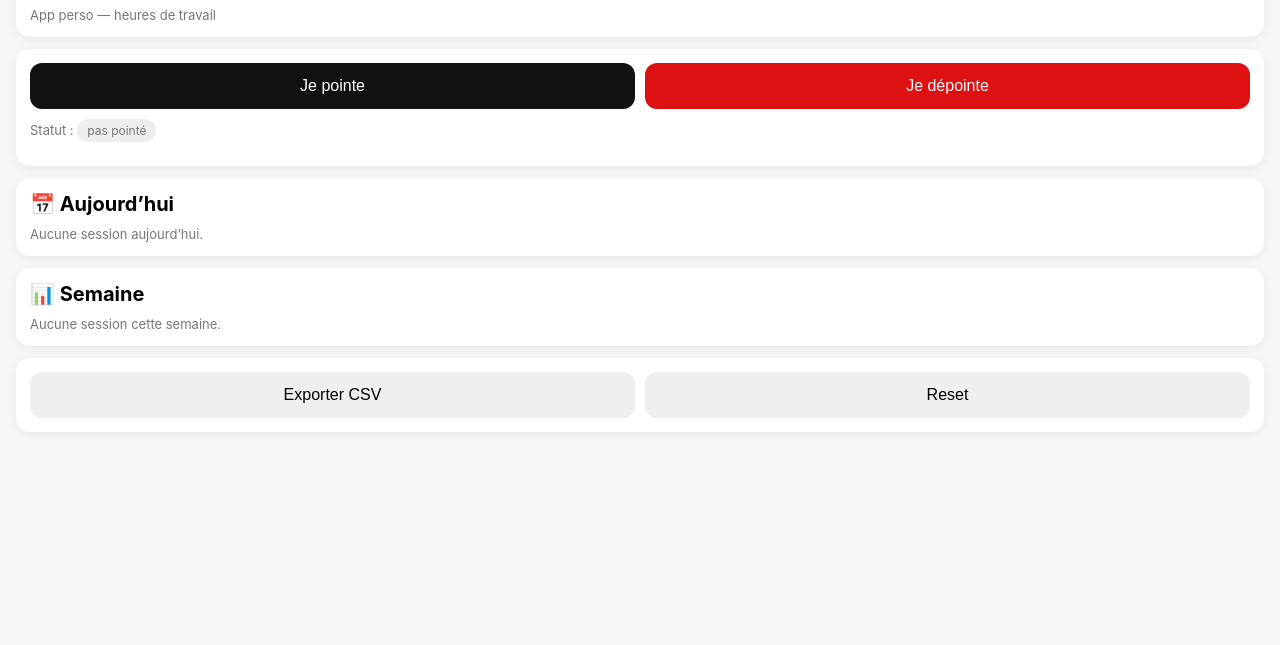
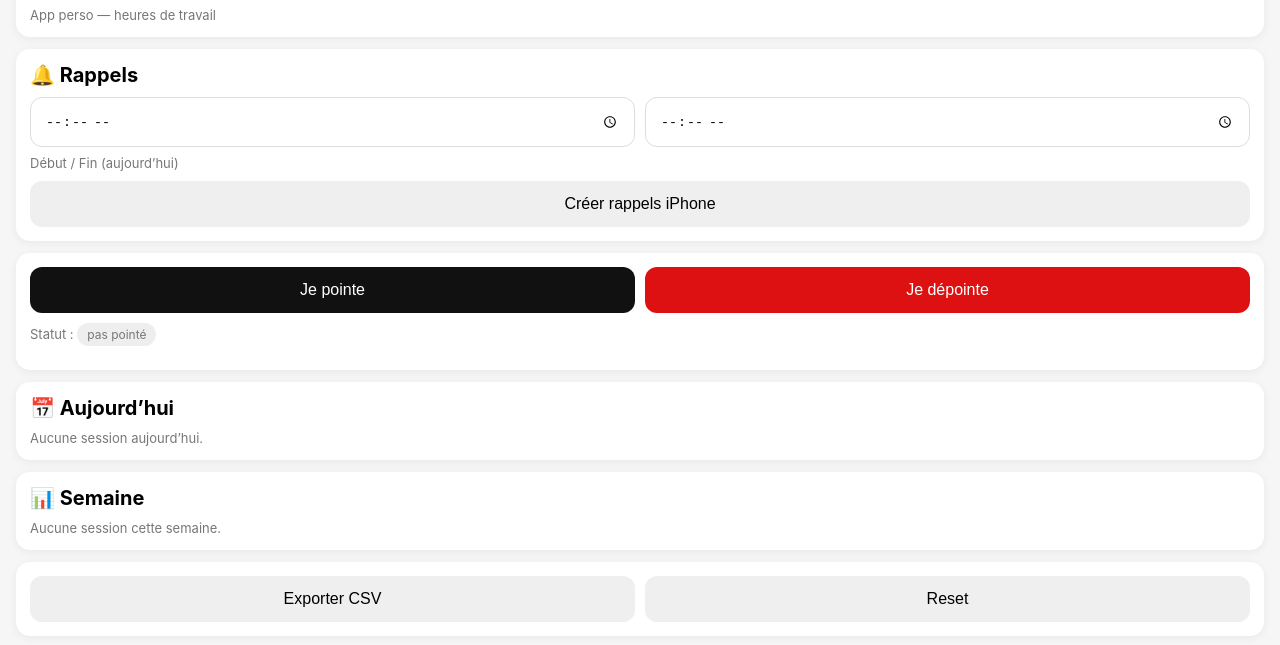
Before and after one commit to aureliennoel/pointeuse, a plain HTML site: page index.html in a window 1280 px wide. Shown: the part 57-702 px from the top of the page. Drawn offline with Linux system fonts and the light colour scheme.

Commit message:
index.html

```diff
--- a/index.html
+++ b/index.html
@@ -44,6 +44,18 @@
   <div class="muted">App perso — heures de travail</div>
 </div>
 
+  <div class="card">
+  <h1>🔔 Rappels</h1>
+  <div class="row">
+    <input id="shiftStart" type="time" style="padding:14px;border-radius:12px;border:1px solid #ddd;width:100%">
+    <input id="shiftEnd" type="time" style="padding:14px;border-radius:12px;border:1px solid #ddd;width:100%">
+  </div>
+  <div class="muted" style="margin-top:8px">Début / Fin (aujourd’hui)</div>
+  <div style="margin-top:10px">
+    <button id="btnIcs">Créer rappels iPhone</button>
+  </div>
+</div>
+
 <div class="card">
   <div class="row">
     <button id="btnStart" class="start">Je pointe</button>
```
